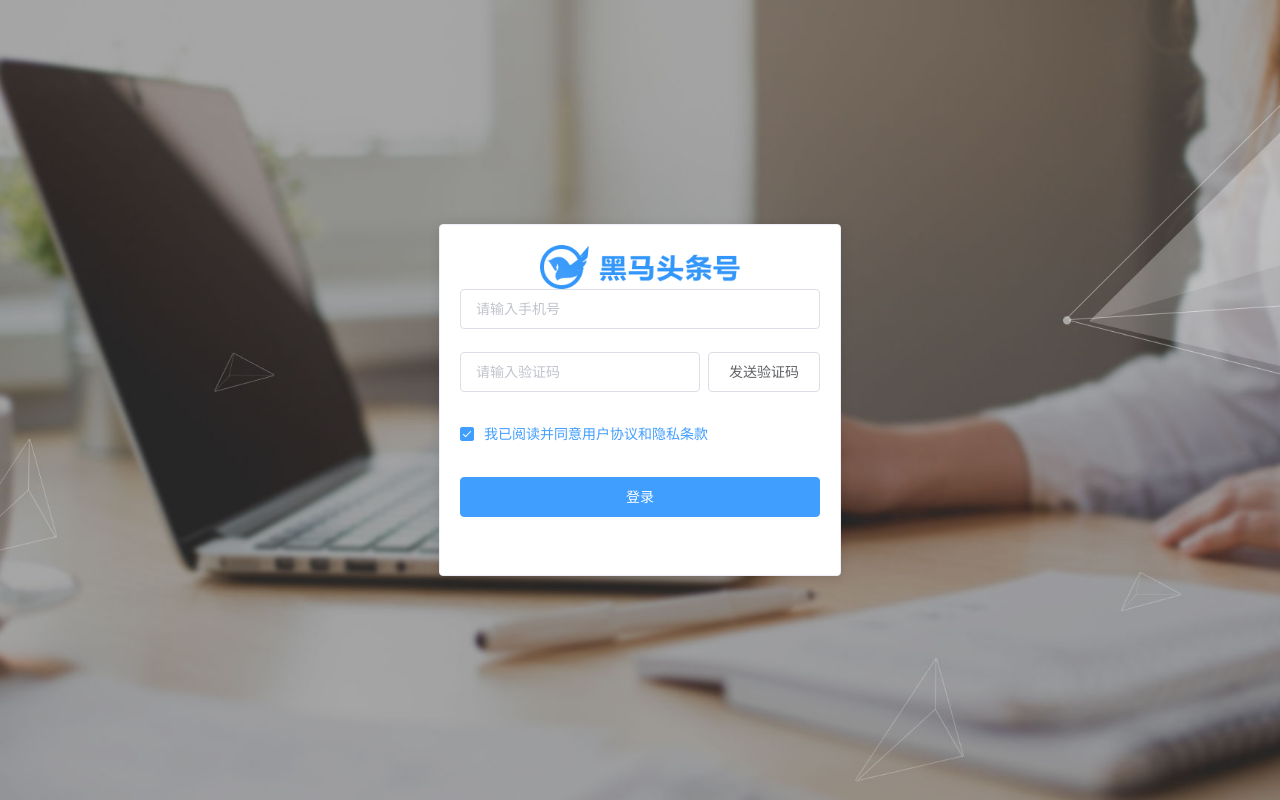
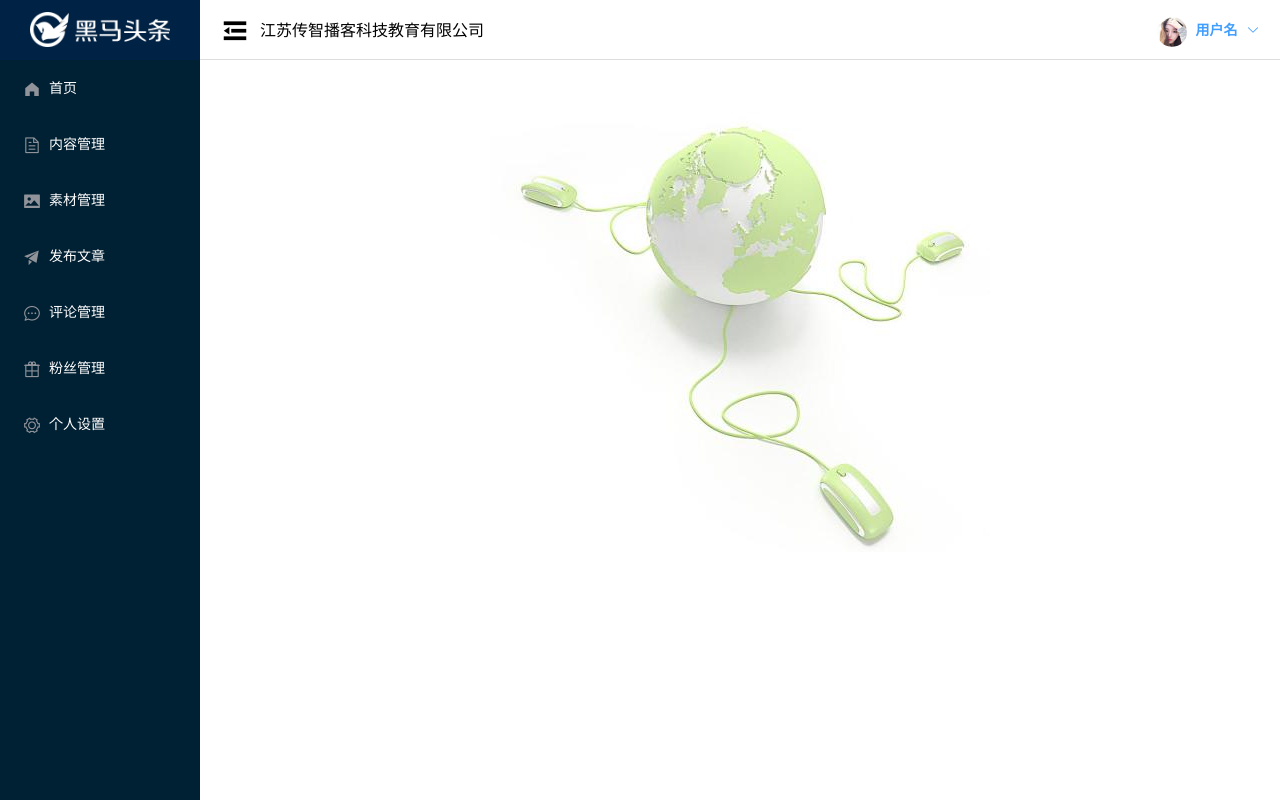
Before and after one commit to bai1515610177/hm-toutiao-pc, a Vue app: page / in a window 1280 px wide. Built offline with nearby package versions, Linux system fonts and the light colour scheme.

Commit message:
头部，侧边栏折叠与40页面完成

```diff
--- a/package.json
+++ b/package.json
@@ -8,6 +8,7 @@
     "lint": "vue-cli-service lint"
   },
   "dependencies": {
+    "axios": "^0.19.0",
     "core-js": "^3.3.2",
     "element-ui": "^2.12.0",
     "vue": "^2.6.10",
--- /dev/null
+++ b/src/api/index.js
@@ -0,0 +1,5 @@
+import axios from 'axios'
+
+axios.defaults.baseURL = 'http://ttapi.research.itcast.cn/mp/v1_0/'
+
+export default axios
--- a/src/main.js
+++ b/src/main.js
@@ -3,9 +3,17 @@
 import 'element-ui/lib/theme-chalk/index.css'
 import App from './App.vue'
 import router from '@/router'
+import axios from '@/api'
+import Router from 'vue-router'
+const routerPush = Router.prototype.push
+Router.prototype.push = function push (location) {
+  return routerPush.call(this, location).catch(error => error)
+}
+
+Vue.prototype.$http = axios
+Vue.use(ElementUI)
 
 Vue.config.productionTip = false
-Vue.use(ElementUI)
 
 new Vue({
   router,
--- a/src/router/index.js
+++ b/src/router/index.js
@@ -1,17 +1,36 @@
 import VueRouter from 'vue-router'
 import Vue from 'vue'
 import Login from '@/views/login'
+import Home from '@/views/home'
+import Welcome from '@/views/welcome'
+import NotFound from '@/views/404'
 
 Vue.use(VueRouter)
 
 const router = new VueRouter({
-  routes: [{
-    path: '/',
-    component: Login
-  }, {
-    path: '/login',
-    component: Login
-  }]
+  routes: [
+    // 登录
+    {
+      path: '/login',
+      component: Login
+    },
+    // 首页
+    {
+      path: '/',
+      component: Home,
+      children: [
+        // 首页
+        {
+          path: '/',
+          component: Welcome
+        },
+        {
+          path: '*',
+          component: NotFound
+        }
+      ]
+    }
+  ]
 })
 
 export default router
--- /dev/null
+++ b/src/views/404/index.vue
@@ -0,0 +1,18 @@
+<template>
+  <div class="container-404"></div>
+</template>
+
+<script>
+export default {}
+</script>
+
+<style scoped lang='less'>
+.container-404 {
+  width: 100%;
+  height: 100%;
+  position: absolute;
+  left: 0;
+  top: 0;
+  background: url("../../assets/404.png") no-repeat center / cover;
+}
+</style>
--- /dev/null
+++ b/src/views/home/index.vue
@@ -0,0 +1,136 @@
+<template>
+  <el-container class="home-container">
+    <el-aside :width="isOpen?'200px':'64px'">
+      <div class="logo" :class="{smallLogo:!isOpen}"></div>
+      <el-menu
+        default-active="1"
+        background-color="#002033"
+        text-color="#fff"
+        active-text-color="#ffd04b"
+        style="border-right:none"
+        :collapse="!isOpen"
+        :collapse-transition="false"
+        router
+      >
+        <el-menu-item index="/">
+          <i class="el-icon-s-home"></i>
+          <span slot="title">首页</span>
+        </el-menu-item>
+        <el-menu-item index="/article">
+          <i class="el-icon-document"></i>
+          <span slot="title">内容管理</span>
+        </el-menu-item>
+        <el-menu-item index="/image">
+          <i class="el-icon-picture"></i>
+          <span slot="title">素材管理</span>
+        </el-menu-item>
+        <el-menu-item index="/publish">
+          <i class="el-icon-s-promotion"></i>
+          <span slot="title">发布文章</span>
+        </el-menu-item>
+        <el-menu-item index="/commen">
+          <i class="el-icon-chat-dot-round"></i>
+          <span slot="title">评论管理</span>
+        </el-menu-item>
+        <el-menu-item index="/fans">
+          <i class="el-icon-present"></i>
+          <span slot="title">粉丝管理</span>
+        </el-menu-item>
+        <el-menu-item index="/setting">
+          <i class="el-icon-setting"></i>
+          <span slot="title">个人设置</span>
+        </el-menu-item>
+      </el-menu>
+    </el-aside>
+    <el-container>
+      <el-header>
+        <span class="el-icon-s-fold icon" @click="toggleMenu"></span>
+        <span class="text">江苏传智播客科技教育有限公司</span>
+        <el-dropdown class="dropdown">
+          <span class="userName el-dropdown-link">
+            <img class="headIcon el-dropdown-link" src="../../assets/avatar.jpg" alt />
+            用户名
+            <i class="el-icon-arrow-down el-icon--right"></i>
+          </span>
+          <el-dropdown-menu slot="dropdown">
+            <el-dropdown-item icon="el-icon-setting">个人设置</el-dropdown-item>
+            <el-dropdown-item icon="el-icon-unlock">退出登录</el-dropdown-item>
+          </el-dropdown-menu>
+        </el-dropdown>
+      </el-header>
+      <el-main>
+        <router-view></router-view>
+      </el-main>
+    </el-container>
+  </el-container>
+</template>
+
+<script>
+export default {
+  data () {
+    return {
+      isOpen: true
+    }
+  },
+  methods: {
+    toggleMenu () {
+      // 切换侧边栏，展开与收起
+      this.isOpen = !this.isOpen
+    }
+  }
+}
+</script>
+
+<style scoped lang='less'>
+.home-container {
+  width: 100%;
+  height: 100%;
+  position: absolute;
+  left: 0;
+  top: 0;
+  .el-aside {
+    background-color: #002033;
+    .logo {
+      width: 100%;
+      height: 60px;
+      background: #002244 url("../../assets/logo_admin.png") no-repeat center /
+        140px auto;
+    }
+    .smallLogo {
+      background-image: url("../../assets/logo_admin_01.png");
+      background-size: 36px auto;
+    }
+  }
+  .el-header {
+    border-bottom: 1px solid #ddd;
+    line-height: 60px;
+    .el-icon-s-fold {
+      font-size: 30px;
+      vertical-align: middle;
+      margin-right: 10px;
+    }
+    .text {
+      vertical-align: middle;
+    }
+    .dropdown {
+      float: right;
+
+      .el-dropdown-link {
+        cursor: pointer;
+        color: #409eff;
+      }
+      .userName {
+        font-weight: bold;
+        vertical-align: middle;
+        .headIcon {
+          width: 30px;
+          height: 30px;
+          border-radius: 50%;
+          vertical-align: middle;
+          margin-right: 5px;
+        }
+      }
+    }
+  }
+}
+</style>
--- a/src/views/login/index.vue
+++ b/src/views/login/index.vue
@@ -3,11 +3,11 @@
     <!-- 卡片容器  el-card是一个element组件，根元素上默认添加一个类和组件的名称一致 -->
     <el-card>
       <img src="../../assets/logo_index.png" alt />
-      <el-form :model="LoginForm">
-        <el-form-item>
+      <el-form ref="LoginForm" :model="LoginForm" :rules="LoginRules" status-icon>
+        <el-form-item prop="mobile">
           <el-input v-model="LoginForm.mobile" placeholder="请输入手机号"></el-input>
         </el-form-item>
-        <el-form-item>
+        <el-form-item prop="code">
           <el-input
             v-model="LoginForm.code"
             placeholder="请输入验证码"
@@ -19,7 +19,7 @@
           <el-checkbox :value="true">我已阅读并同意用户协议和隐私条款</el-checkbox>
         </el-form-item>
         <el-form-item>
-          <el-button type="primary" style="width:100%;">登录</el-button>
+          <el-button type="primary" @click="login" style="width:100%;">登录</el-button>
         </el-form-item>
       </el-form>
     </el-card>
@@ -29,11 +29,44 @@
 <script>
 export default {
   data () {
+    const checkMoblie = (rule, value, callback) => {
+      if (/^1[3-9]\d{9}$/.test(value)) {
+        callback()
+      } else {
+        callback(new Error('手机号有误，请重新输入'))
+      }
+    }
     return {
       LoginForm: {
         mobile: '',
         code: ''
+      },
+      LoginRules: {
+        mobile: [
+          { required: true, message: '请输入正确的手机号', trigger: 'blur' },
+          { validator: checkMoblie, trigger: 'blur' }
+        ],
+        code: [
+          { required: true, message: '请输入验证码', trigger: 'blur' },
+          { len: 6, message: '验证码不正确', trigger: 'blur' }
+        ]
       }
+    }
+  },
+  methods: {
+    login () {
+      this.$refs['LoginForm'].validate(valid => {
+        if (valid) {
+          this.$http
+            .post('authorizations', this.LoginForm)
+            .then(res => {
+              this.$router.push('/')
+            })
+            .catch(() => {
+              this.$message.error('手机号或验证码输入错误')
+            })
+        }
+      })
     }
   }
 }
@@ -61,7 +94,7 @@
     img {
       width: 200px;
       display: block;
-      margin: 0 auto;
+      margin: 0 auto 20px;
     }
   }
 }
--- /dev/null
+++ b/src/views/welcome/index.vue
@@ -0,0 +1,16 @@
+<template>
+  <div class="container">
+    <img class="welcome" src="../../assets/welcome.jpg" alt srcset />
+  </div>
+</template>
+
+<script>
+export default {}
+</script>
+
+<style>
+.welcome {
+  display: block;
+  margin: 0 auto;
+}
+</style>
```
Also changed, not shown: 2 other files (tests, documents, lock files or other folders).
